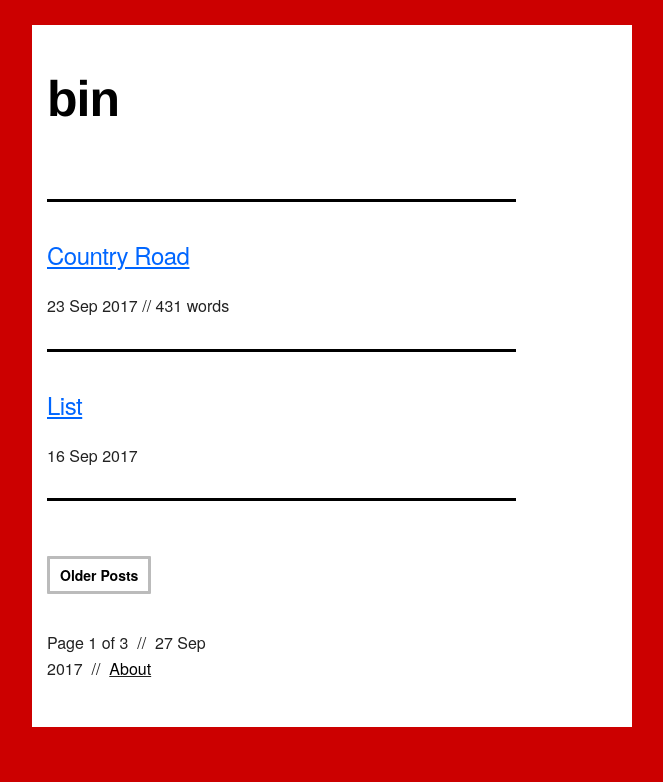
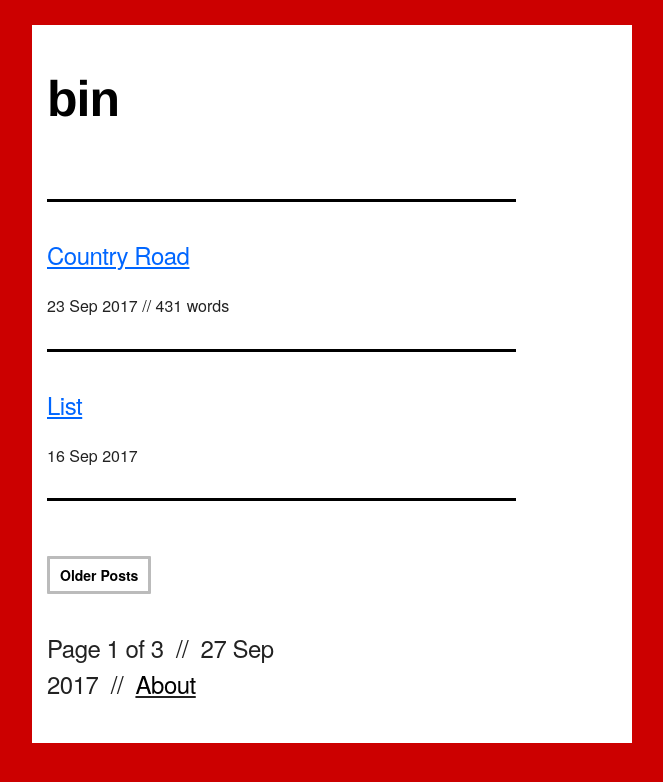
Before and after one commit to mt-trash/mt-trash.github.io, a Jekyll site: the page built from index.html, in a window 1280 px wide. Shown: the top 782 px of the page, without its empty margins (308-971 px from the left). Built offline with Jekyll 4.4.1, drawn with Linux system fonts in a browser that asks for light colours; the list of posts is cut into pages by our own code.

Commit message:
more look edits

```diff
--- a/index.html
+++ b/index.html
@@ -28,7 +28,7 @@ title: Empty Trash
   </div>
 </div>
 <div class="row">
-  <div class="four columns" style="margin-bottom: 1%">
-    <p>Page {{ paginator.page }} of {{ paginator.total_pages }}&nbsp;&nbsp;//&nbsp;&nbsp;{{ site.time | date_to_string }}&nbsp;&nbsp;//&nbsp;&nbsp;<u><a class="trash" href="/about">About</a></u></p>
+  <div class="eight columns" style="margin-bottom: 1%">
+    <h5>Page {{ paginator.page }} of {{ paginator.total_pages }}&nbsp;&nbsp;//&nbsp;&nbsp;{{ site.time | date_to_string }}&nbsp;&nbsp;//&nbsp;&nbsp;<u><a class="trash" href="/about">About</a></u></h5>
   </div>
 </div>
```
